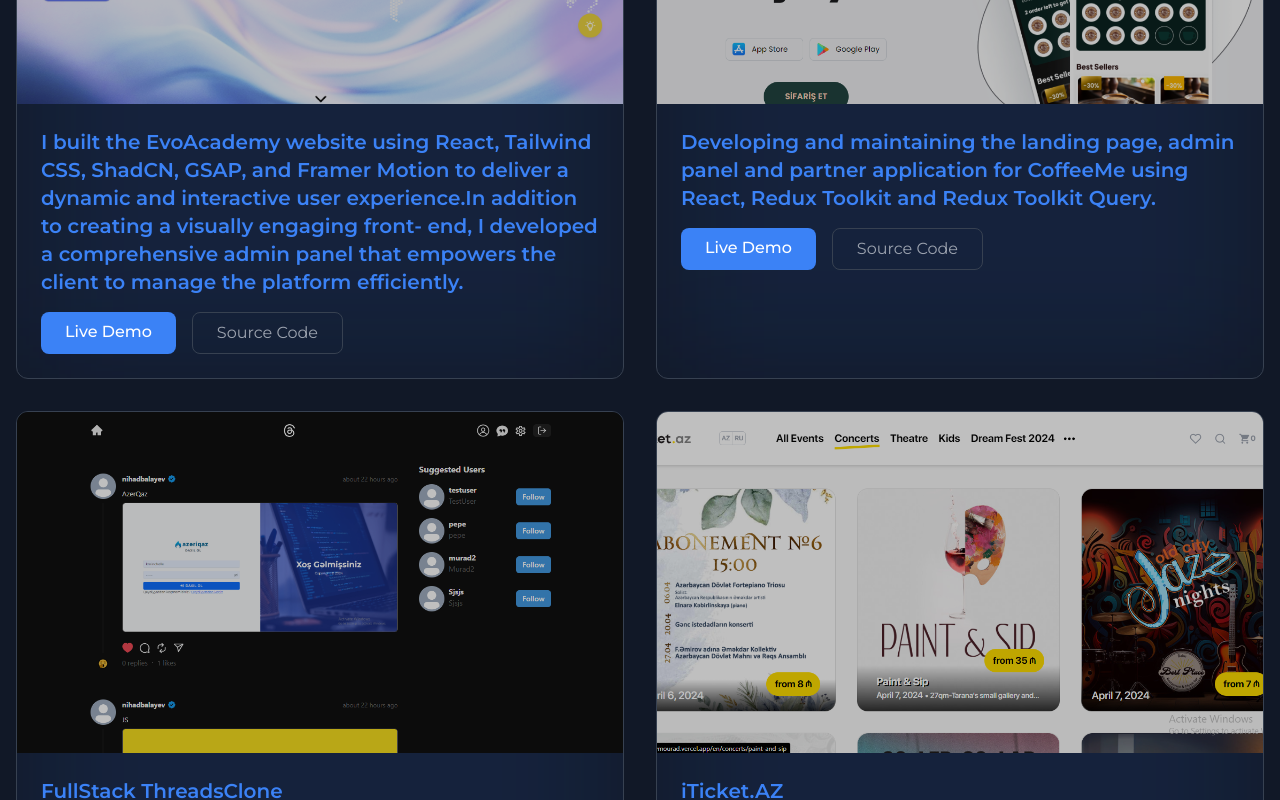
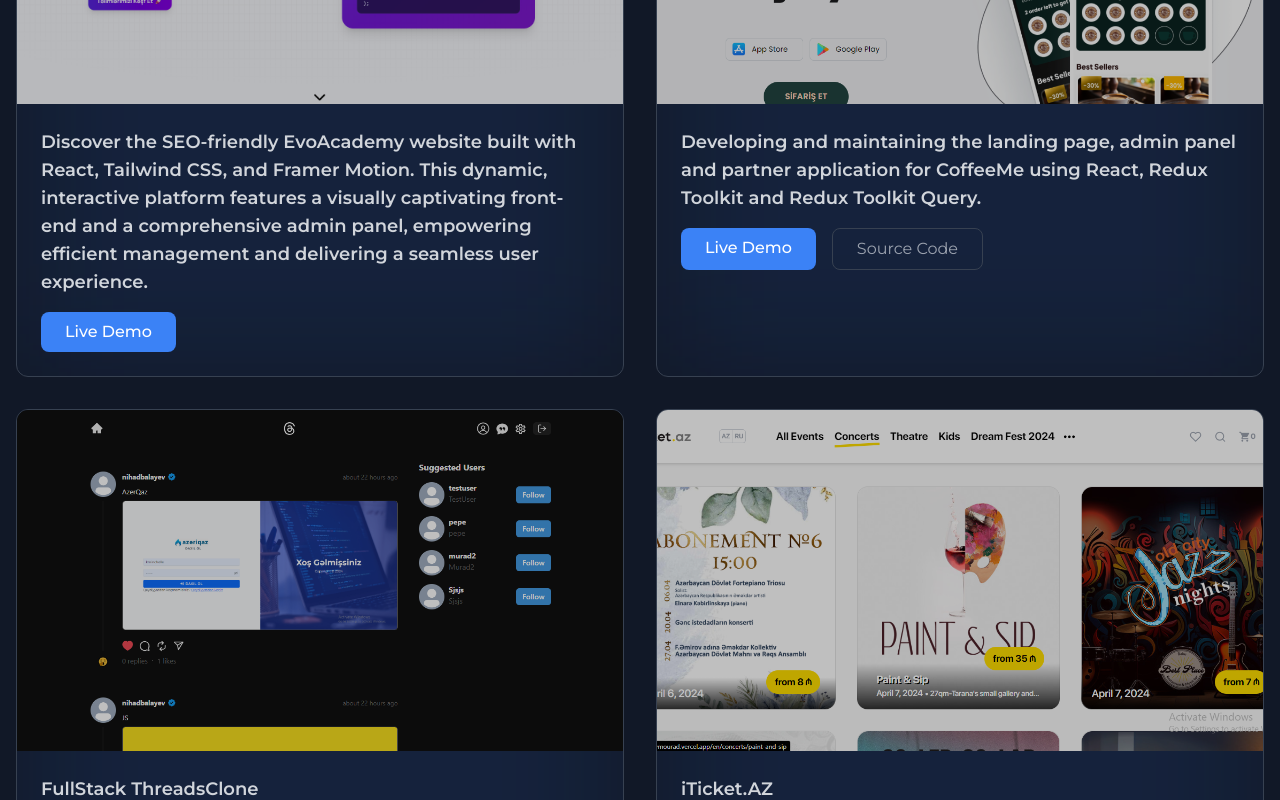
Before and after one commit to muradbalayev/Portfolio, a React (Create React App) app: page / in a window 1280 px wide. Shown: the part 2820-3620 px from the top of the page. Built offline with nearby package versions, Linux system fonts and the light colour scheme.

Commit message:
newProject

```diff
--- a/src/Components/pages/Projects.js
+++ b/src/Components/pages/Projects.js
@@ -10,10 +10,9 @@
 
 const cardData = [
   {
-    title: 'I built the EvoAcademy website using React, Tailwind CSS, ShadCN, GSAP, and Framer Motion to deliver a dynamic and interactive user experience.In addition to creating a visually engaging front- end, I developed a comprehensive admin panel that empowers the client to manage the platform efficiently.',
+    title: "Discover the SEO-friendly EvoAcademy website built with React, Tailwind CSS, and Framer Motion. This dynamic, interactive platform features a visually captivating front-end and a comprehensive admin panel, empowering efficient management and delivering a seamless user experience.",
     image: evo,
-    demoLink: 'https://evo-academy.vercel.app',
-    githubLink: 'https://github.com/muradbalayev/EvoAcademy'
+    demoLink: 'https://www.evoacademy.az/',
   },
   {
     title: 'Developing and maintaining the landing page, admin panel and partner application for CoffeeMe using React, Redux Toolkit and Redux Toolkit Query.',
@@ -110,7 +109,7 @@
               </div>
 
               <div className='p-6 space-y-4'>
-                <h3 className='text-xl font-semibold text-blue-500'>
+                <h3 className='md:text-lg font-semibold text-gray-300'>
                   {card.title.split(' w/')[0]}
                 </h3>
 
@@ -128,6 +127,7 @@
                   >
                     Live Demo
                   </motion.a>
+                  {card.githubLink &&
                     <motion.a
                       whileHover={{ scale: 1.05 }}
                       href={card.githubLink}
@@ -137,6 +137,8 @@
                     >
                       Source Code
                     </motion.a>
+                  }
+
                 </div>
               </div>
 
```
Also changed, not shown: src/Components/assets/evo.png. Lines whose indentation alone changed are shown as unchanged.
